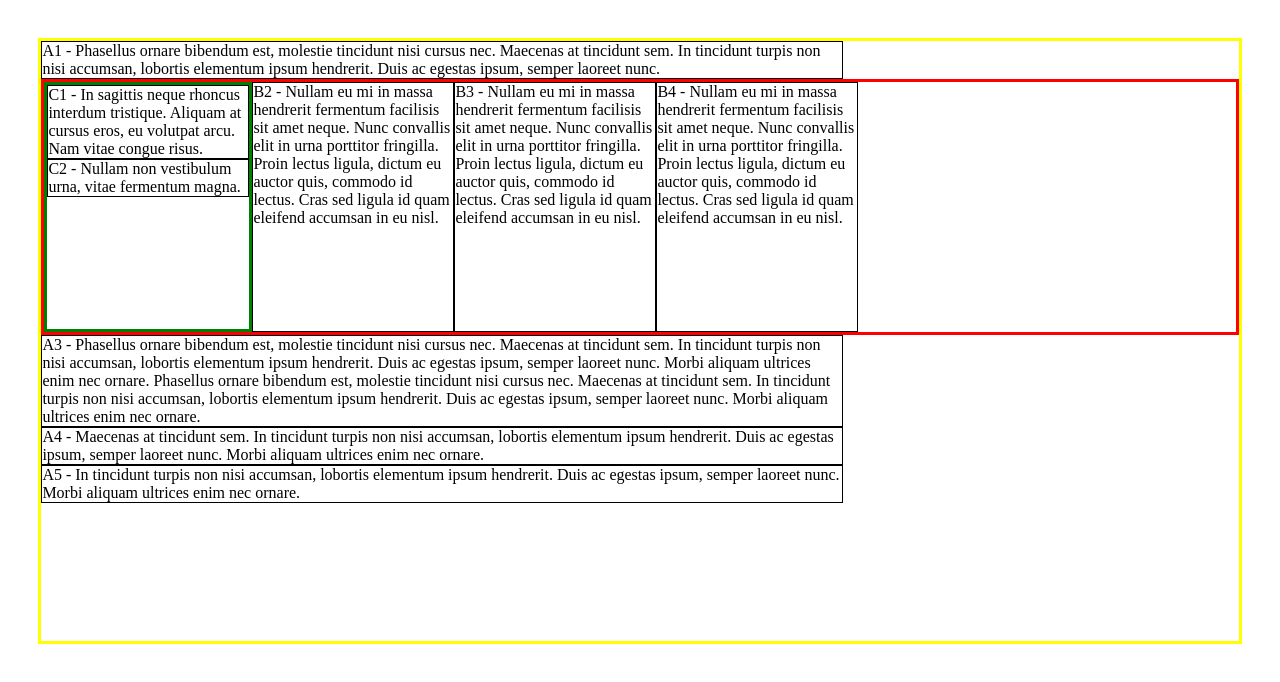
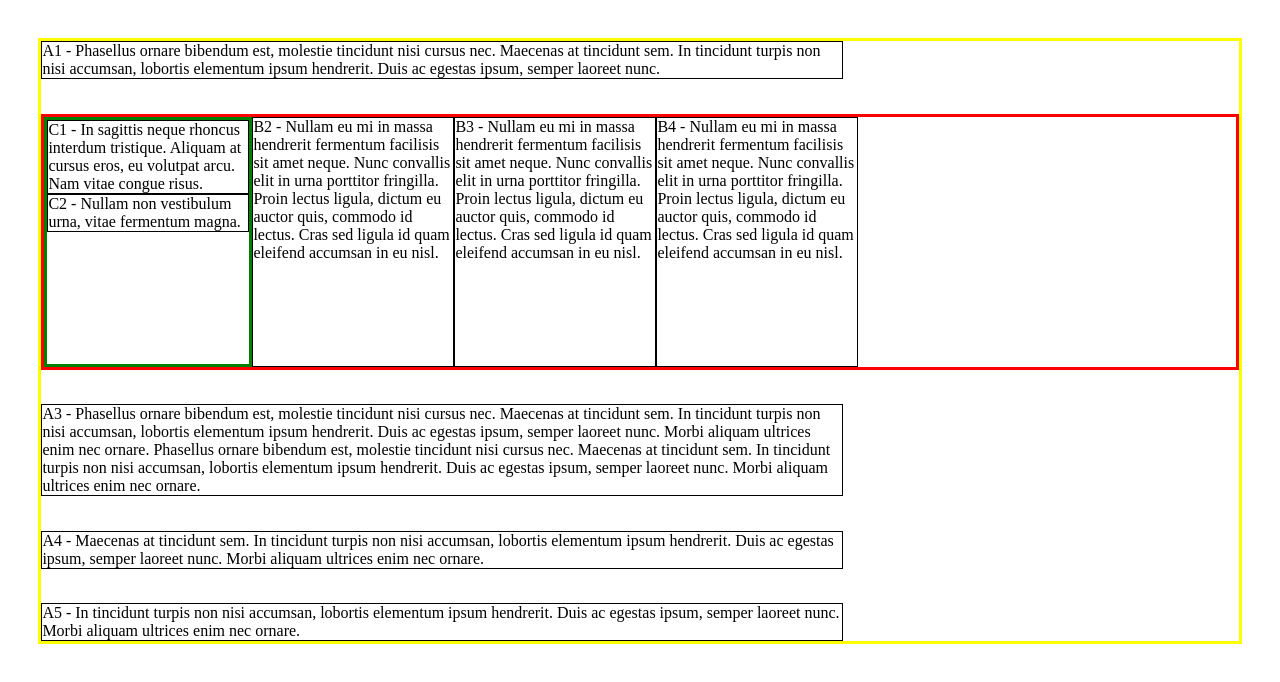
Before and after one commit to K1ngHandy/Distributing-flex-items-along-the-main-axis, a plain HTML site: page index.html in a window 1280 px wide. Drawn offline with Linux system fonts and the light colour scheme.

```diff
--- a/index.html
+++ b/index.html
@@ -9,31 +9,37 @@ We are adding some dimensions (width, height) so that we can position items with
 -->
 
 <html>
+
 <head>
   <style>
     body {
       margin: 3%;
     }
+
     div {
       border: 1px solid black;
     }
+
     .container-A {
       display: flex;
       flex-direction: column;
       border: 3px solid yellow;
       height: 600px;
     }
+
     .container-B {
       display: flex;
       flex-direction: row;
       border: 3px solid red;
       height: 250px;
     }
+
     .container-C {
       display: flex;
       flex-direction: column;
       border: 3px solid green;
     }
+
     .item-B2,
     .item-B3,
     .item-B4,
@@ -41,6 +47,7 @@ We are adding some dimensions (width, height) so that we can position items with
     .item-C2 {
       width: 200px;
     }
+
     .item-A1,
     .item-A3,
     .item-A4,
@@ -52,7 +59,9 @@ We are adding some dimensions (width, height) so that we can position items with
       Let's start by distributing container-A flex items vertically, with space-between.
       Remember that justify-content will distribute items along the main axis.
       */
-      /* ENTER YOUR CODE BELOW */
+    .container-A {
+      justify-content: space-between;
+    }
 
     /* PROBLEM 2
       Now center all container-B items horizontally:
@@ -76,6 +85,7 @@ We are adding some dimensions (width, height) so that we can position items with
       */
   </style>
 </head>
+
 <body>
   <div class="container-A">
     <div class="item-A1">
@@ -137,4 +147,5 @@ We are adding some dimensions (width, height) so that we can position items with
     </div>
   </div>
 </body>
+
 </html>
```
Lines whose indentation alone changed are shown as unchanged.
